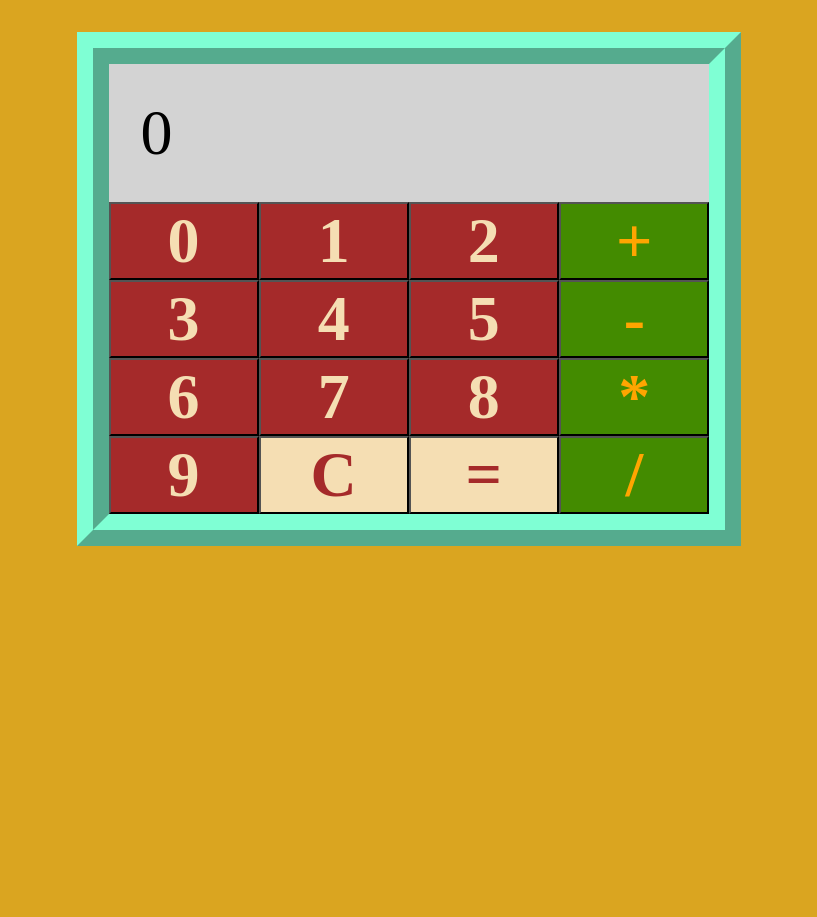
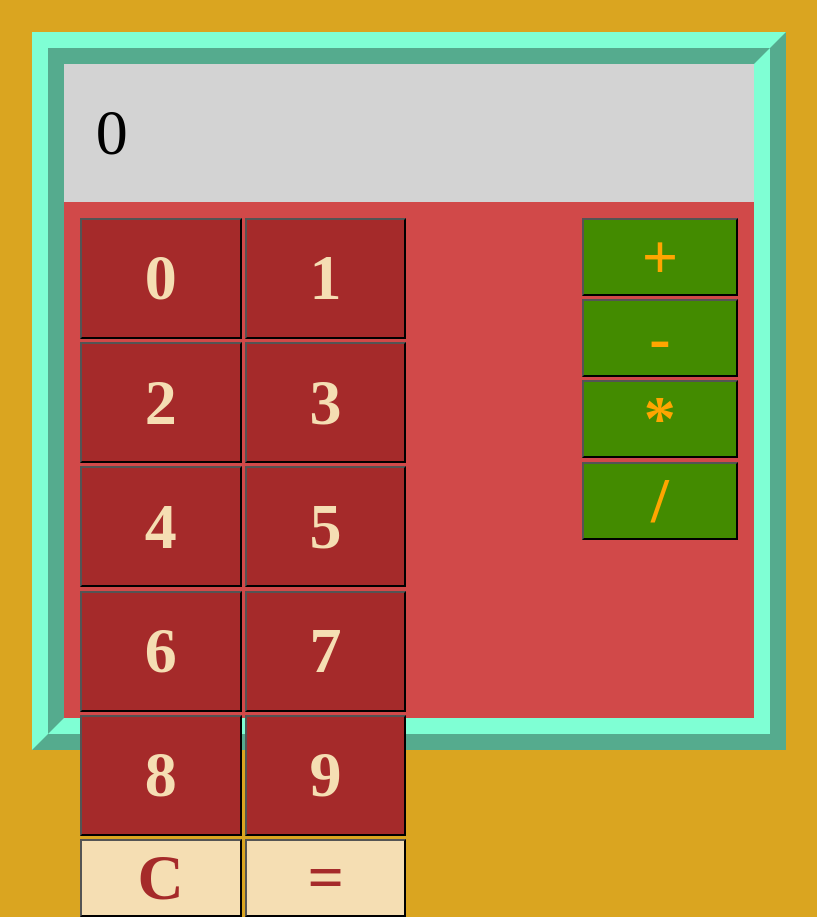
Before and after one commit to replakcan/calculator, a plain HTML site: page index.html in a window 1280 px wide. Shown: the whole page, without its empty margins (231-1048 px from the left). Before the commit the page ends 800 px from the top, so only its background shows below. Drawn offline with Linux system fonts and the light colour scheme.

Commit message:
Updates btn arrangements inside btn containers
with flex display

```diff
--- a/index.css
+++ b/index.css
@@ -43,10 +43,18 @@ body {
 
 .number-container {
   grid-area: 1 / 1 / 5 / 4;
+  padding: 0.5rem;
+  display: flex;
+  flex-wrap: wrap;
+  gap: 0.1rem;
 }
 
 .operator-container {
   grid-area: 1 / 4 / 5 / 5;
+  padding: 0.5rem 0.5rem 0.5rem 0;
+  display: flex;
+  flex-direction: column;
+  gap: 0.1rem;
 }
 
 .helper-operation {
```
